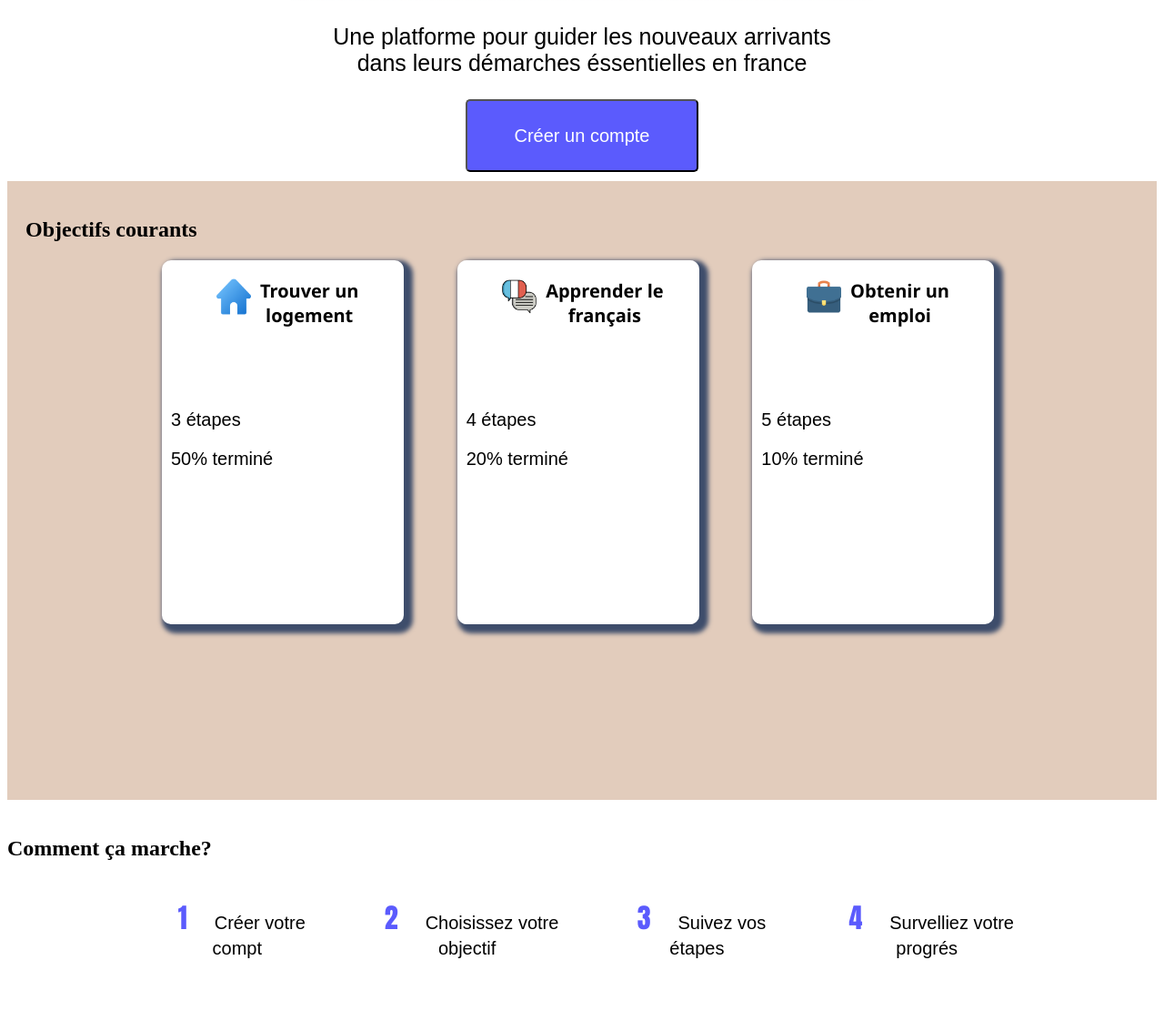
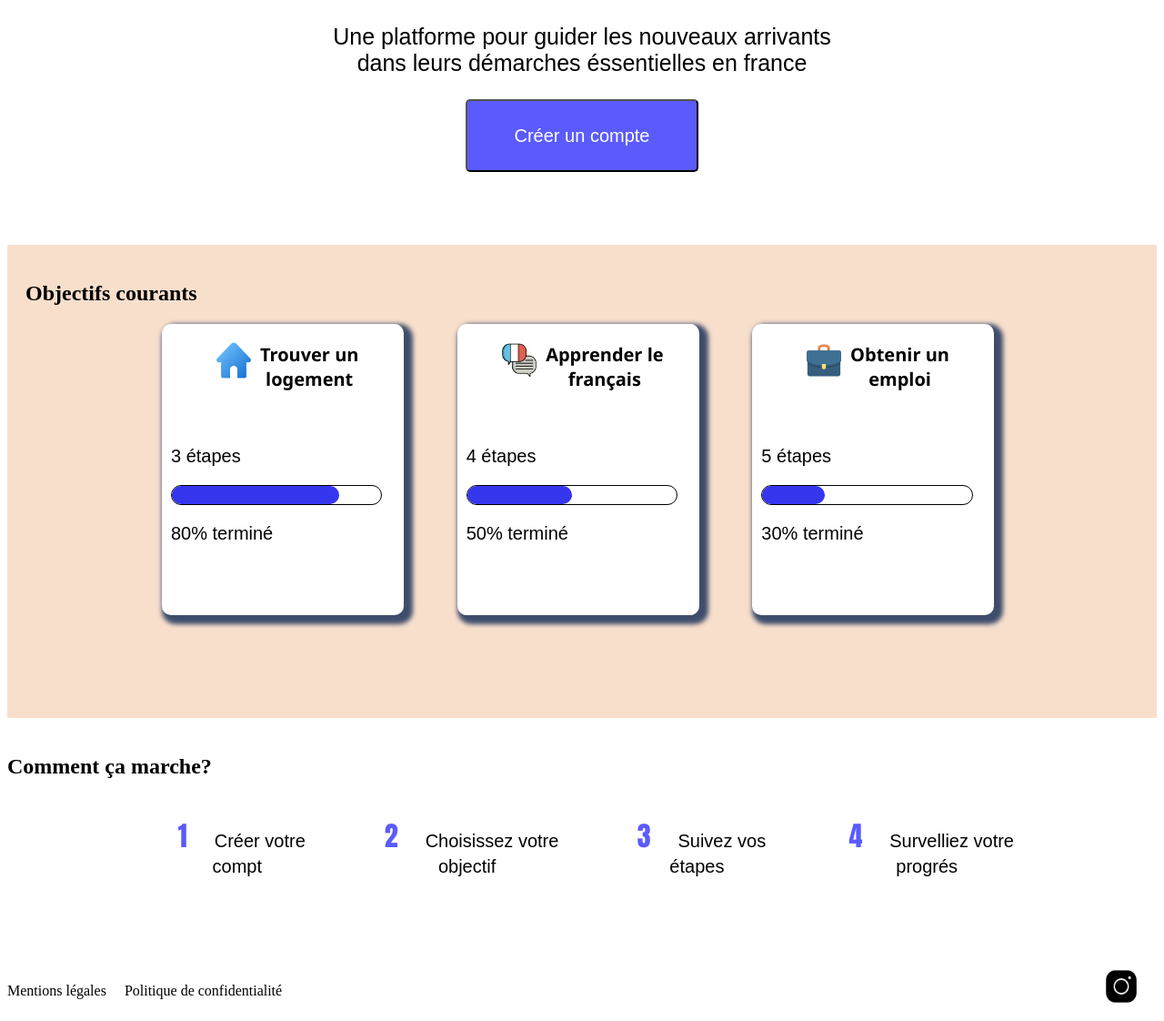
Before and after one commit to OmniaGomaa88/StepByStepFrance, a PHP site: page /index.php?page=home in a window 1280 px wide. Shown: the part 979-2101 px from the top of the page at 91% size. Before the commit the page ends 2032 px from the top, so only its background shows below. Run offline with PHP 8.4, Linux system fonts and the light colour scheme.

Commit message:
homeStyle & loginStyle

```diff
--- a/step-by-step-project/index.php
+++ b/step-by-step-project/index.php
@@ -2,7 +2,7 @@
 // Démarrer la session
 session_start();
 // Récupérer la page depuis l'URL, ou "home" par défaut
-$page = $_GET['page'] ?? 'home';
+$page = $_GET['page'] ?? 'login';
 
 // Router vers la bonne vue
 if ($page === 'login') {
--- a/step-by-step-project/public/css/style.css
+++ b/step-by-step-project/public/css/homeStyle.css
@@ -84,10 +84,10 @@ span {
 
 /*style de section objectifs*/
 #objSection {
-    background-color: rgb(226, 204, 188);
+    background-color: #f8dfcc;
     padding: 20px;
-    height: 80vh;
-    margin-top: 10px;
+    height: 60vh;
+    margin-top: 80px;
     margin-bottom: 20px;
 }
 
@@ -101,7 +101,7 @@ span {
     margin-bottom: 20px;
     background-color: white;
     border-radius: 10px;
-    height: 50vh;
+    height: 40vh;
     min-width: 20vw;
     align-items: center;
     padding-left: 10px;
@@ -120,13 +120,34 @@ span {
 }
 
 .étapes{
-    margin-top: 50px;
+    margin-top: 20px;
     display: block;
     width: 100%;
 }
 .étapes p{
      font-size: 20px;
     font-family: Arial, Helvetica, sans-serif;
+}
+
+.progresse{
+    position: relative;
+    width: 90%;
+    height: 20px;
+    border: 1px solid black;
+    border-radius: 20px;
+}
+.progresse span{
+    position:absolute;
+    left: 0;
+    top: -10px;
+    height: 100%;
+    border-radius: 20px;
+    background-color: rgb(54, 54, 238);
+    transition: width 0.3s linear;
+}
+.progText{
+    display:none;
+    transition: width 0.30s linear;
 }
 /*fin style section objectif*/
 /**************************************************************/
@@ -154,3 +175,16 @@ span {
 }
 
 /*  fin style section comment ca marche*/
+
+footer{
+    width: 100%;
+    justify-content: space-between;
+
+    margin-top: 80px;
+}
+footer div p{
+    margin-right: 20px;
+}
+footer img{
+    margin-right: 20px;
+}
--- /dev/null
+++ b/step-by-step-project/public/js/home.js
@@ -0,0 +1,20 @@
+//script pour egmounter le valeur de width de div progress
+//  qaund on scroll sur section objectifs
+let progTexts = document.querySelectorAll(".progText")
+let objSection = document.getElementById("objSection")
+let ProgSpans = document.querySelectorAll(".progresse span")
+
+window.onscroll = function () {
+    if (window.scrollY >= objSection.offsetTop -150) {
+        ProgSpans.forEach((span) => {
+
+            span.style.width = span.dataset.width
+            progTexts.forEach((progText) => {
+                progText.style.display = "block"
+            })
+        })
+
+    }
+
+
+}
--- a/step-by-step-project/views/home.php
+++ b/step-by-step-project/views/home.php
@@ -4,7 +4,7 @@
   <head>
     <meta charest="UTF-8">
     <title>Accueil</title>
-    <link rel="stylesheet" href="public/css/style.css">
+    <link rel="stylesheet" href="public/css/homeStyle.css">
   </head>
 
   <body>
@@ -46,8 +46,10 @@
           </div>
           <div class="étapes">
             <p>3 étapes</p>
-            <div class="progresse"></div>
-            <p>50% terminé</p>
+            <div class="progresse">
+               <span style="width:0" data-width="80%" ></span>
+            </div>
+            <p class="progText">80% terminé</p>
           </div>
         </div><!-- fin div le icon , le title de lobjectif et les étapes -->
 
@@ -58,8 +60,10 @@
           </div>
           <div class="étapes">
             <p>4 étapes</p>
-            <div class="progresse"></div>
-            <p>20% terminé</p>
+            <div class="progresse">
+              <span style="width:0" data-width="50%" ></span>
+            </div>
+            <p class="progText">50% terminé</p>
           </div>
         </div><!-- fin div le icon , le title de lobjectif et les étapes -->
 
@@ -70,8 +74,10 @@
           </div>
           <div class="étapes">
             <p>5 étapes</p>
-            <div class="progresse"></div>
-            <p>10% terminé</p>
+            <div class="progresse">
+               <span style="width:0" data-width="30%" ></span>
+            </div>
+            <p class="progText">30% terminé</p>
           </div>
         </div><!-- fin div le icon , le title de lobjectif et les étapes -->
       </div> <!-- fin div contaner de les trois objectifs-->
@@ -94,7 +100,15 @@
     </section>
     <!-- fin Section Comment ça marche ?-->
 
+    <footer class="FlexRow">
+      <div class="FlexRow">
+      <p>Mentions légales</p>
+      <p>Politique de confidentialité</p>
+      </div>
+      <img src="public\images\instagram.png" class="icon">
+    </footer>
 
+    <script src="public\js\home.js"></script>
   </body>
 
   </html>
```
Also changed, not shown: step-by-step-project/public/css/LoginStyle.css (added, +61 -0 lines), step-by-step-project/views/login.php (+28 -1 lines), step-by-step-project/public/images/instagram.png (added).
